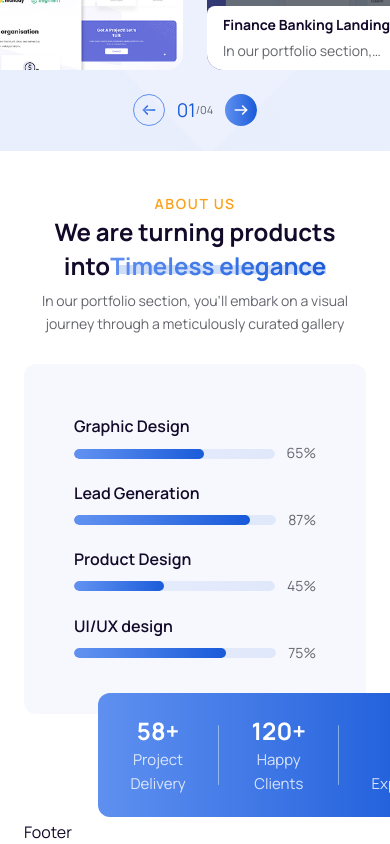
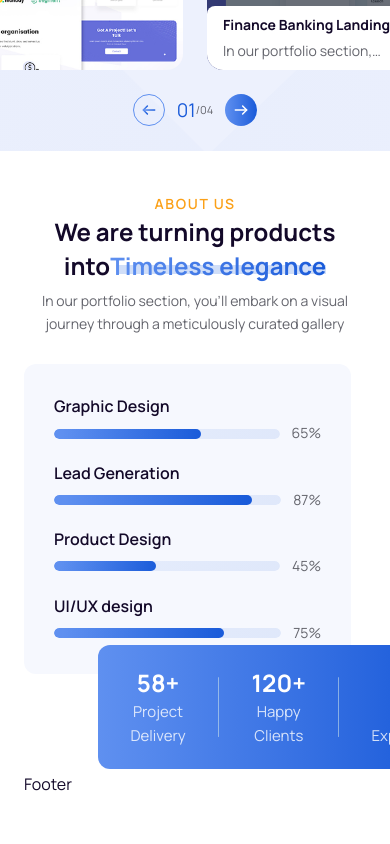
Before and after one commit to Sohana-Karniz-Mimmi/WebWhiz, a Next.js app: page / in a window 390 px wide. Shown: the part 1271-2115 px from the top of the page. After the commit the page ends 2067 px from the top, so only its background shows below. Built offline with nearby package versions, Linux system fonts and the light colour scheme.

Commit message:
fixed skill section

```diff
--- a/src/components/Home/About/Skills.tsx
+++ b/src/components/Home/About/Skills.tsx
@@ -15,9 +15,9 @@ const Skills = () => {
   ];
 
   return (
-    <div className="flex flex-col md:flex-row gap-[32px] md:mt-[48px] mt-[30px]">
+    <div className="flex flex-col md:flex-row lg:gap-[32px] gap-[24px] md:mt-[48px] mt-[30px]">
       {/* Skills */}
-      <div className="flex-1 p-[50px] rounded-[12px] bg-[rgba(24,90,217,0.04)] max-w-[554px] h-[348px]">
+      <div className="flex-1 p-[30px] lg:p-[50px] rounded-[12px] bg-[rgba(24,90,217,0.04)] max-w-[327px] md:max-w-[340px] h-[308px] lg:max-w-[554px] lg:h-[348px]">
         {skills.map((skill, index) => (
           <div key={index} className="mb-[16px] last:mb-0 xl:pl-[2px]">
             <h3 className="text-[16px] font-semibold leading-[150%] mb-[4px]">
```
